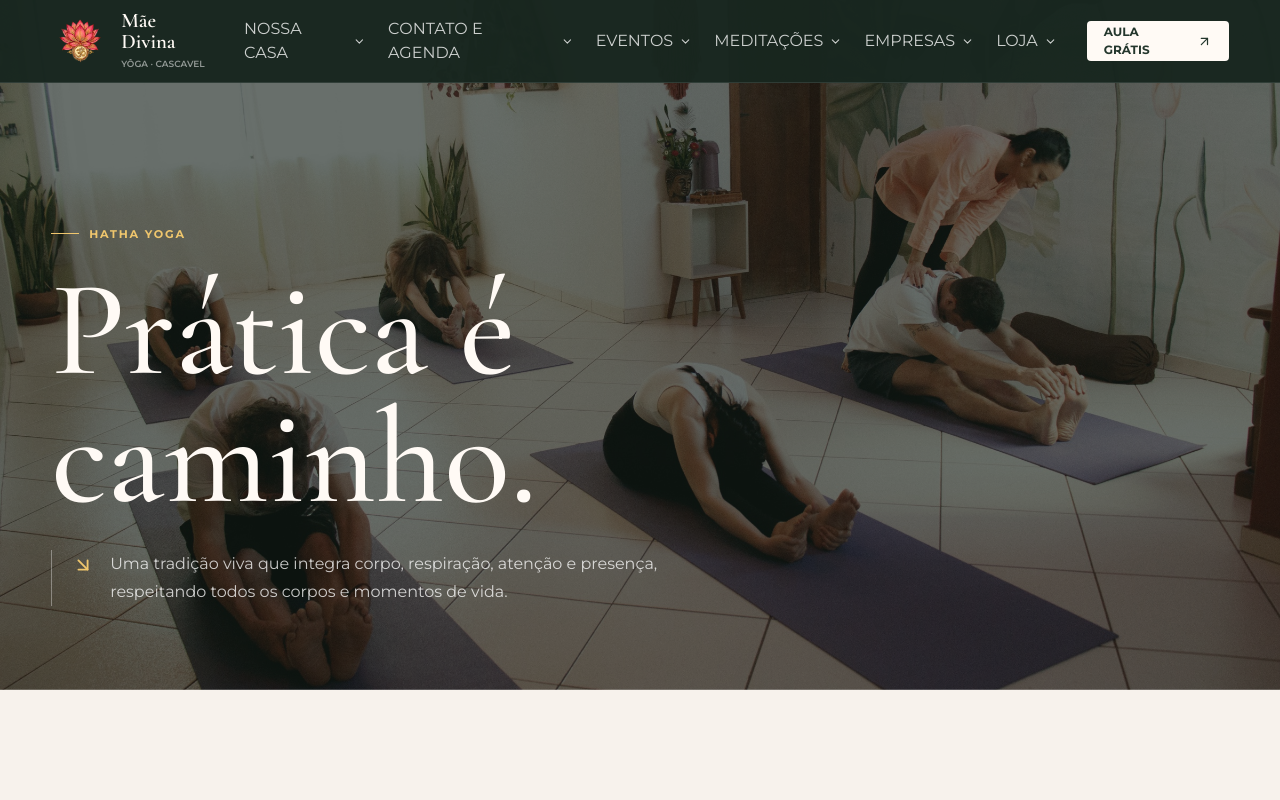
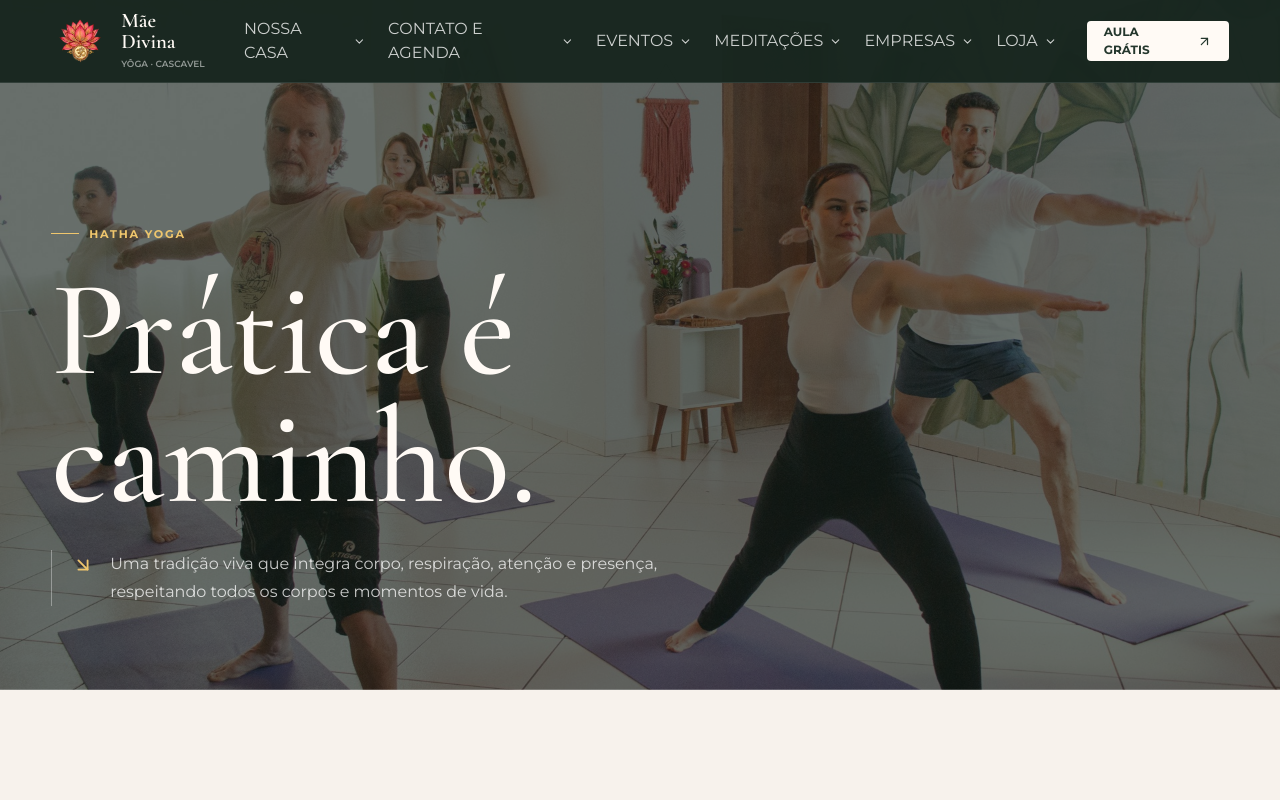
Before and after one commit to sejaanomalo-web/LP-MAE-DIVINA-YOGA, a Next.js app: page /praticas in a window 1280 px wide. Shown: the top 800 px of the page. Built offline with nearby package versions, Linux system fonts and the light colour scheme.

Commit message:
feat: troca foto de fundo do hero de práticas pela postura do guerreiro
Co-Authored-By: Claude Opus 5.5 <noreply@anthropic.com>

```diff
--- a/src/app/praticas/page.tsx
+++ b/src/app/praticas/page.tsx
@@ -27,9 +27,9 @@ export default function PraticasPage() {
         eyebrow="Hatha Yoga"
         title="Prática é caminho."
         text="Uma tradição viva que integra corpo, respiração, atenção e presença, respeitando todos os corpos e momentos de vida."
-        image="/images/aula-hatha.jpg"
-        imageAlt="Aula de Hatha Yoga na Mãe Divina"
-        position="center 55%"
+        image="/images/postura-guerreiro.jpg"
+        imageAlt="Alunos na postura do guerreiro durante aula na Mãe Divina"
+        position="center 35%"
       />
 
       <section id="historia" className="bg-paper py-24 md:py-36">
```
Also changed, not shown: public/images/postura-guerreiro.jpg (added).
